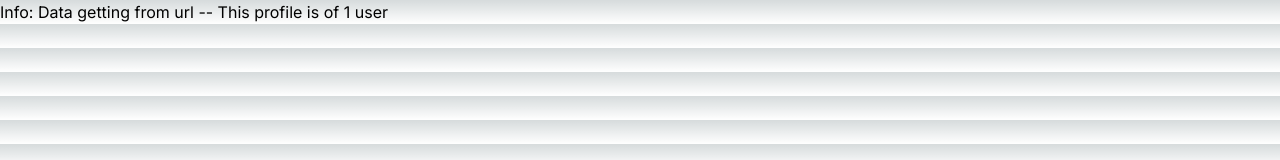
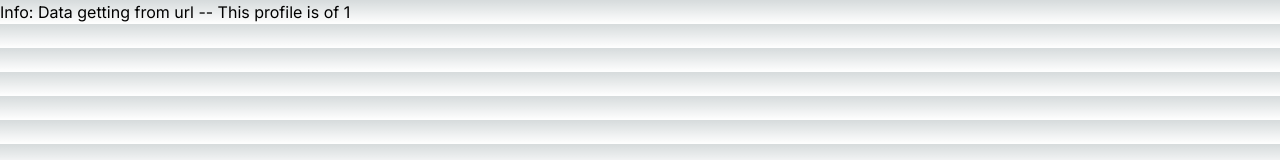
Before and after one commit to Sajidhussain1234/nextjs-practice-project, a Next.js app: page /profile/1 in a window 1280 px wide. Shown: the top 160 px of the page. Built offline with nearby package versions, Linux system fonts and the light colour scheme.

Commit message:
sub profile component updated

```diff
--- a/src/app/profile/[id]/page.tsx
+++ b/src/app/profile/[id]/page.tsx
@@ -1,7 +1,5 @@
 export default function UserProfile({ params }: any) {
   return (
-    <div>
-      Info: Data getting from url -- This profile is of {params.id} user
-    </div>
+    <div>Info: Data getting from url -- This profile is of {params.id}</div>
   );
 }
```
